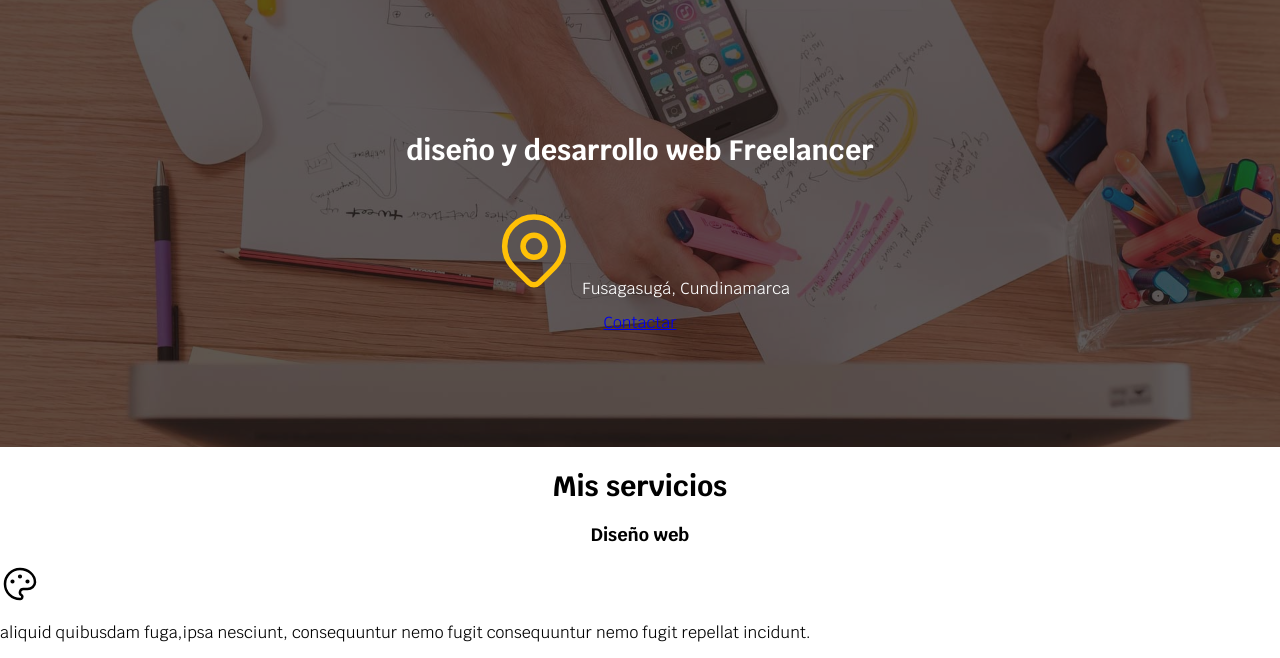
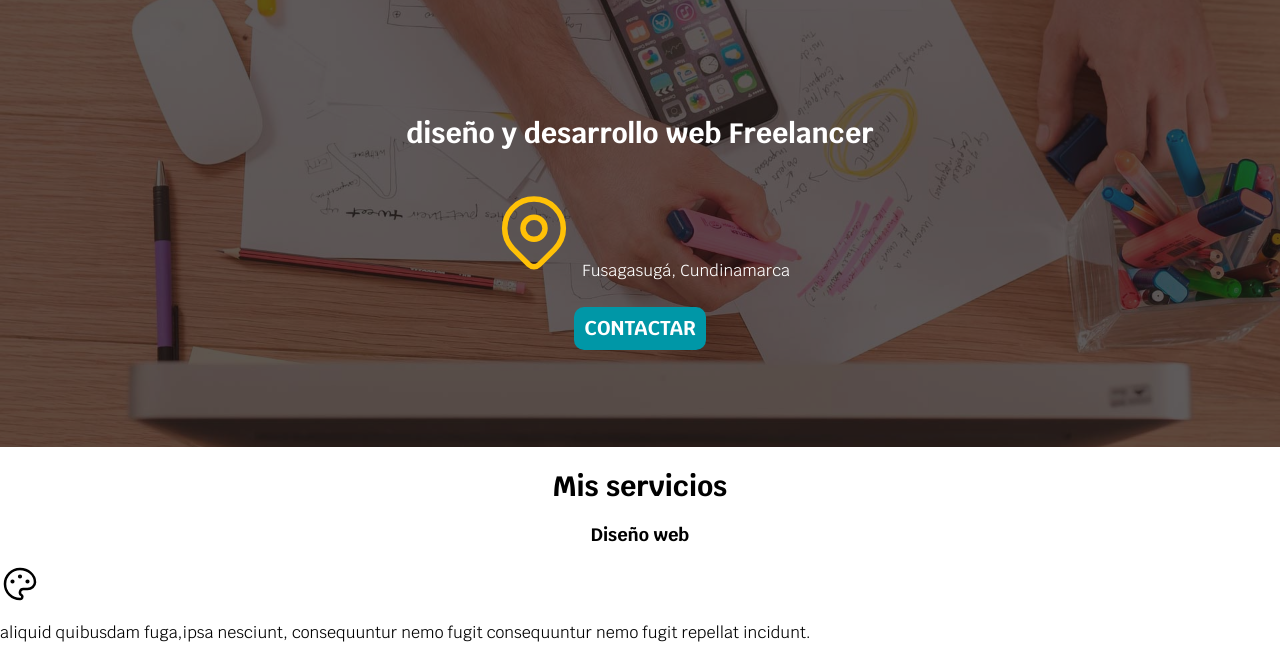
Before and after one commit to Juandres03/personal, a plain HTML site: page freelancer_inicio/index.html in a window 1280 px wide. Shown: the part 141-799 px from the top of the page. Drawn offline with Linux system fonts and the light colour scheme.

Commit message:
segunda parte clase 3

```diff
--- a/freelancer_inicio/css/styles.css
+++ b/freelancer_inicio/css/styles.css
@@ -59,6 +59,18 @@ span{
 .contenedor{
     max-width: 120rem;
     margin:0px auto;
+}
+.boton{
+    color:var(--blanco);
+    text-decoration: none;
+    font-size: 2rem;
+    font-weight: 700;
+    padding: 1rem;
+    margin-top: 1rem;
+    background-color: var(--secundario);
+    border-radius: 10px;
+    text-transform: uppercase;
+
 }
 .nav-bg{
     background-color: var(--secundario);
--- a/freelancer_inicio/index.html
+++ b/freelancer_inicio/index.html
@@ -41,7 +41,7 @@
                 </svg>
                 Fusagasugá, Cundinamarca</p>
 
-            <a href="#">Contactar</a>
+            <a class="boton" href="#">Contactar</a>
         </div>
     </section>
 
```
